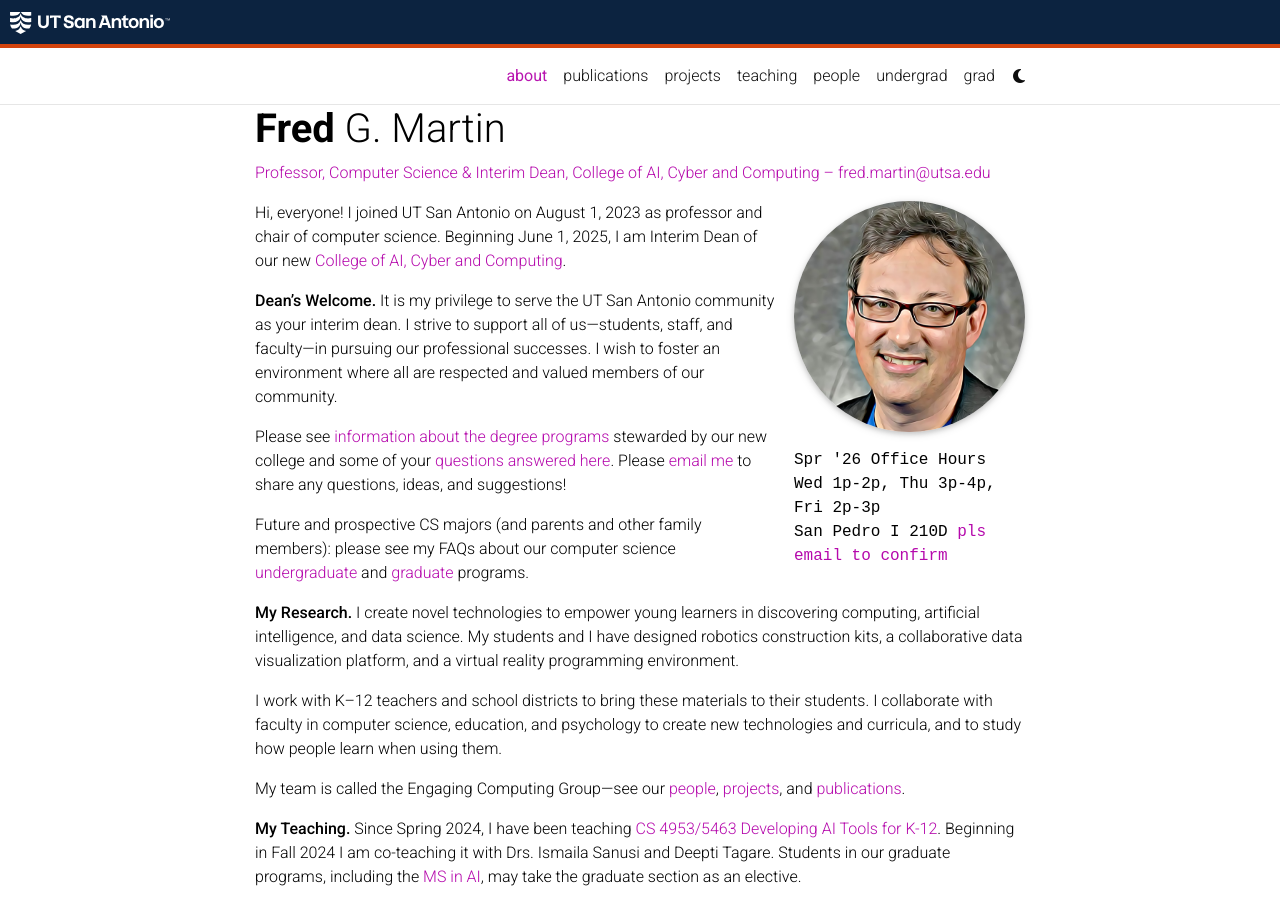
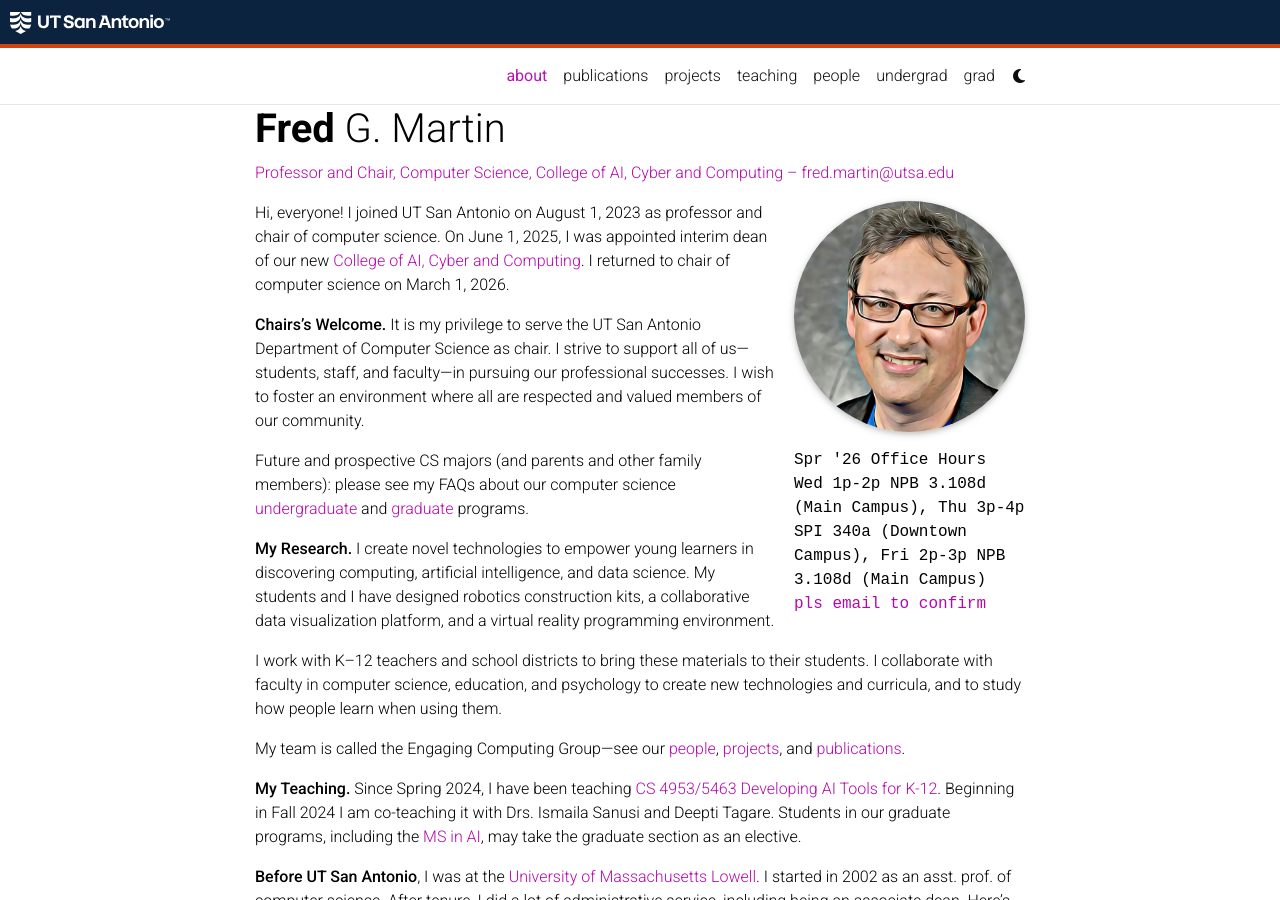
Before and after one commit to fgmart/fgmart.github.io, a Jekyll site: the page built from _pages/about.md, in a window 1280 px wide and 900 px high. Built offline with Jekyll 4.4.1, drawn with Linux system fonts in a browser that asks for light colours; full-size pictures stand in for the smaller copies a plugin makes; some web fonts are replaced; comment, search, counter and statistics services are not loaded; a style sheet for code colours, icons or effects is not loaded.

Commit message:
return to chair

```diff
--- a/_pages/about.md
+++ b/_pages/about.md
@@ -2,13 +2,13 @@
 layout: about
 title: about
 permalink: /
-subtitle: <a href="mailto:fred.martin@utsa.edu">Professor, Computer Science &amp; Interim Dean, College of AI, Cyber and Computing – fred.martin@utsa.edu</a>
+subtitle: <a href="mailto:fred.martin@utsa.edu">Professor and Chair, Computer Science, College of AI, Cyber and Computing – fred.martin@utsa.edu</a>
 
 profile:
   align: right
   image: csta-headshot-befunky-underpainting.png
   image_circular: true # crops the image to make it circular
-  more_info: <p>Spr '26 Office Hours<br>Wed 1p-2p, Thu 3p-4p, Fri 2p-3p<br>San Pedro I 210D <a href="mailto:fred.martin@utsa.edu?subject=office hours appointment request">pls email to confirm</a></p>
+  more_info: <p>Spr '26 Office Hours<br>Wed 1p-2p NPB 3.108d (Main Campus), Thu 3p-4p SPI 340a (Downtown Campus), Fri 2p-3p NPB 3.108d (Main Campus)<br><a href="mailto:fred.martin@utsa.edu?subject=office hours appointment request">pls email to confirm</a></p>
 
 #  more_info: <p>Summer '25 Office Hours</br><p><a href="mailto:fred.martin@utsa.edu?subject=office hours appointment request">pls email for app'tment<a></p>
 
@@ -21,24 +21,18 @@
 social: true  # includes social icons at the bottom of the page
 ---
 
-Hi, everyone! I joined UT San Antonio on August 1, 2023 as
-professor and chair of computer science. Beginning June 1, 2025, I
-am Interim Dean of our new [College of AI, Cyber and
-Computing](https://caicc.utsa.edu).
+Hi, everyone! I joined UT San Antonio on August 1, 2023 as professor
+and chair of computer science. On June 1, 2025, I was appointed
+interim dean of our new [College of AI, Cyber and
+Computing](https://caicc.utsa.edu). I returned to chair of computer
+science on March 1, 2026.
 
 
-**Dean's Welcome.** It is my privilege to serve the UT San Antonio
-community as your interim dean.  I strive to support all of
+**Chairs's Welcome.** It is my privilege to serve the UT San Antonio
+Department of Computer Science as chair.  I strive to support all of
 us&#151;students, staff, and faculty&#151;in pursuing our professional
 successes. I wish to foster an environment where all are respected and
 valued members of our community.
-
-Please see [information about the degree
-programs](https://caicc.utsa.edu/programs/) stewarded by our new
-college and some of your [questions answered
-here](https://www.utsa.edu/strategicplan/initiatives/academic/ai-cyber-computing-data-science/faq/). Please
-[email me](mailto:fred.martin@utsa.edu?subject=CAICC questions and
-ideas) to share any questions, ideas, and suggestions!
 
 Future and prospective CS majors (and parents and other family
 members): please see my FAQs about our computer science
```
